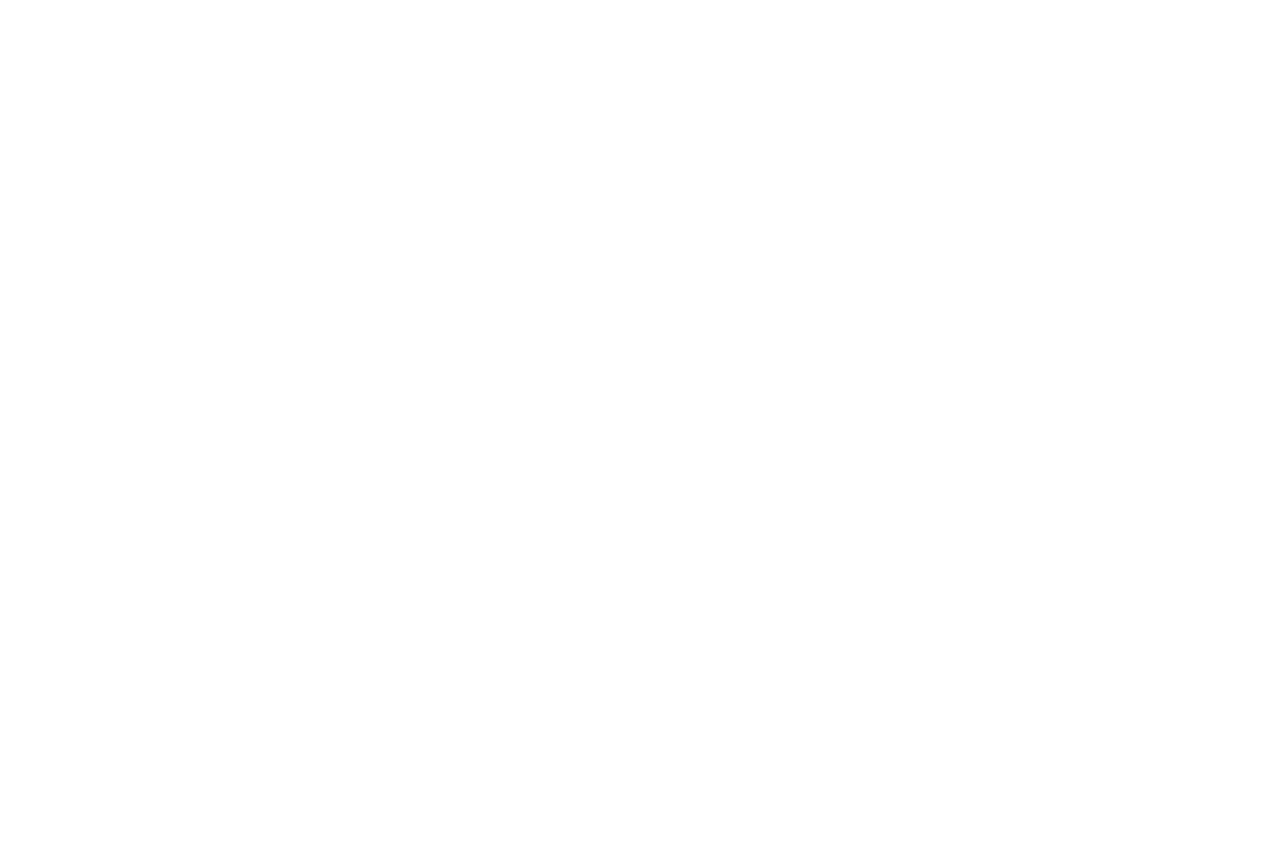
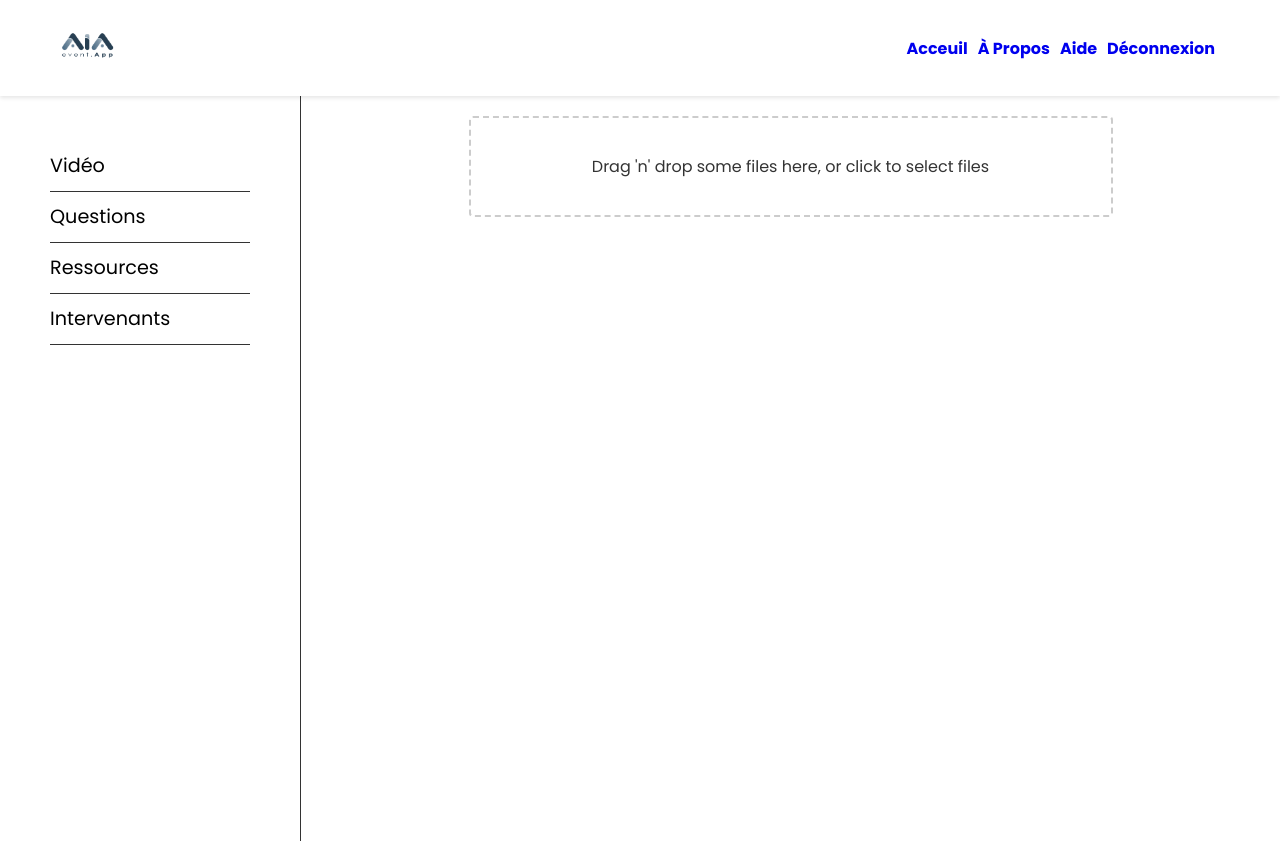
Before and after one commit to Tacite243/aia, a React (Vite) app in the folder frontend/: page /ressources in a window 1280 px wide. Before the commit this address had no page. Before the commit the page ends 800 px from the top, so only its background shows below. Built offline with nearby package versions, Linux system fonts and the light colour scheme.

Commit message:
add drag n drop method

```diff
--- a/frontend/src/App.css
+++ b/frontend/src/App.css
@@ -178,9 +178,7 @@ body {
     width: 100%;
 }
 
-.video {
-    background-color: #333;
-}
+
 
 .about-page {
     width: 100vh;
@@ -215,3 +213,36 @@ body {
     border-radius: 5px;
     box-shadow: 0 2px 10px rgba(0, 0, 0, 0.1);
 }
+
+/* upload */
+
+.dropzone {
+    border: 2px dashed #cccccc;
+    border-radius: 4px;
+    padding: 20px;
+    text-align: center;
+    cursor: pointer;
+    margin: 20px auto;
+    width: 80%;
+    max-width: 600px;
+}
+
+.dropzone p {
+    font-size: 16px;
+}
+
+.dropzone.active {
+    border-color: #4CAF50;
+}
+
+.dropzone.accept {
+    border-color: #00e676;
+}
+
+.dropzone.reject {
+    border-color: #ff1744;
+}
+
+.dropzone input {
+    display: none;
+}
--- a/frontend/src/components/sideBar/sider.jsx
+++ b/frontend/src/components/sideBar/sider.jsx
@@ -1,38 +1,22 @@
 import React from 'react';
-import { NavLink } from 'react-router-dom';
 import './Sider.css'; // Assurez-vous d'ajouter du CSS pour styliser la sidebar
-
+import { Link, useLocation } from 'react-router-dom';
+import routes from '../../routes/routesConfig';
 
 export default function Sider() {
+  const location = useLocation;
+
   return (
     <div className="sider">
-      <ul className="sider-liste">
-        <li>
-          <NavLink to="/dashboard" activeClassName="active-link">
-            Dashboard
-          </NavLink>
-        </li>
-        <li>
-          <NavLink to="/video" activeClassName="active-link">
-            Vidéo
-          </NavLink>
-        </li>
-        <li>
-          <NavLink to="/questions" activeClassName="active-link">
-            Questions
-          </NavLink>
-        </li>
-        <li>
-          <NavLink to="/supports" activeClassName="active-link">
-            Supports
-          </NavLink>
-        </li>
-        <li>
-          <NavLink to="/intervenant" activeClassName="active-link">
-            Intervenant
-          </NavLink>
-        </li>
-      </ul>
+      <div className="sider">
+        <ul className="sider-liste">
+          {routes.map((route, index) => (
+            <li key={index} className={location.pathname === route.path ? 'active' : ''}>
+              <Link to={route.path}>{route.name}</Link>
+            </li>
+          ))}
+        </ul>
+      </div>
     </div>
   );
 }
--- /dev/null
+++ b/frontend/src/pages/IntervenantPage.jsx
@@ -0,0 +1,5 @@
+
+
+export default function IntervenantPage(){
+    return
+}
--- /dev/null
+++ b/frontend/src/pages/SupportsPage.jsx
@@ -0,0 +1,5 @@
+
+
+export default function SupportsPage(){
+    return
+}
--- /dev/null
+++ b/frontend/src/pages/upload.jsx
@@ -0,0 +1,93 @@
+import React, { useCallback } from 'react';
+import { useDropzone } from 'react-dropzone';
+import Header from '../components/header/head';
+import Sider from '../components/sideBar/sider';
+
+const FileUpload = () => {
+    const onDrop = useCallback(acceptedFiles => {
+        console.log(acceptedFiles);
+    }, []);
+
+    const {
+        getRootProps,
+        getInputProps,
+        isDragActive,
+        isDragAccept,
+        isDragReject
+    } = useDropzone({
+        onDrop,
+        accept: 'image/jpeg, image/png' // Types de fichiers acceptés
+    });
+
+    const baseStyle = {
+        borderWidth: 2,
+        borderColor: '#cccccc',
+        borderStyle: 'dashed',
+        borderRadius: 4,
+        padding: 20,
+        textAlign: 'center',
+        cursor: 'pointer',
+        margin: '20px auto',
+        width: '80%',
+        maxWidth: 600,
+    };
+
+    const activeStyle = {
+        borderColor: '#4CAF50'
+    };
+
+    const acceptStyle = {
+        borderColor: '#00e676'
+    };
+
+    const rejectStyle = {
+        borderColor: '#ff1744'
+    };
+
+    let dropzoneStyle = {
+        ...baseStyle,
+    };
+
+    if (isDragActive) {
+        dropzoneStyle = {
+            ...dropzoneStyle,
+            ...activeStyle
+        };
+    }
+
+    if (isDragAccept) {
+        dropzoneStyle = {
+            ...dropzoneStyle,
+            ...acceptStyle
+        };
+    }
+
+    if (isDragReject) {
+        dropzoneStyle = {
+            ...dropzoneStyle,
+            ...rejectStyle
+        };
+    }
+
+
+    return (
+        <>
+            <Header />
+            <div className="body">
+                <Sider />
+                <div className="main">
+                    <div {...getRootProps()} style={dropzoneStyle} className="dropzone">
+                        <input {...getInputProps()} />
+                        {
+                            isDragActive ?
+                                <p>Drop the files here ...</p> :
+                                <p>Drag 'n' drop some files here, or click to select files</p>
+                        }
+                    </div>
+                </div>
+            </div>
+        </>
+    );
+};
+
+export default FileUpload;
--- a/frontend/src/routes/AppRoutes.jsx
+++ b/frontend/src/routes/AppRoutes.jsx
@@ -8,6 +8,7 @@ import Dashboard from '../pages/dashboard';
 import VideoPage from '../pages/videoPage';
 import QuestionSpace from '../pages/questionsPage';
 import CreateEventForm from '../components/createEvent';
+import FileUpload from '../pages/upload';
 
 
 function AppRoutes() {
@@ -20,7 +21,7 @@ function AppRoutes() {
       <Route path='/dashboard' element={<Dashboard />} />
       <Route path='/video' element={<VideoPage />} />
       <Route path='/questions' element={<QuestionSpace />} />
-      <Route path='/default' element={<CreateEventForm />} />
+      <Route path='/ressources' element={<FileUpload />} />
     </Routes>
   );
 }
--- /dev/null
+++ b/frontend/src/routes/routesConfig.jsx
@@ -0,0 +1,14 @@
+import VideoPage from '../pages/videoPage';
+import QuestionSpace from '../pages/questionsPage';
+import SupportsPage from '../pages/SupportsPage';
+import IntervenantPage from '../pages/IntervenantPage';
+import FileUpload from '../pages/upload';
+
+const routes = [
+  { path: '/video', component: VideoPage, name: 'Vidéo' },
+  { path: '/questions', component: QuestionSpace, name: 'Questions' },
+  { path: '/ressources', component: FileUpload, name: 'Ressources' },
+  { path: '/intervenant', component: IntervenantPage, name: 'Intervenants' }
+];
+
+export default routes;
```
Also changed, not shown: frontend/src/routes/manageRoute.jsx (deleted, +0 -27 lines).
